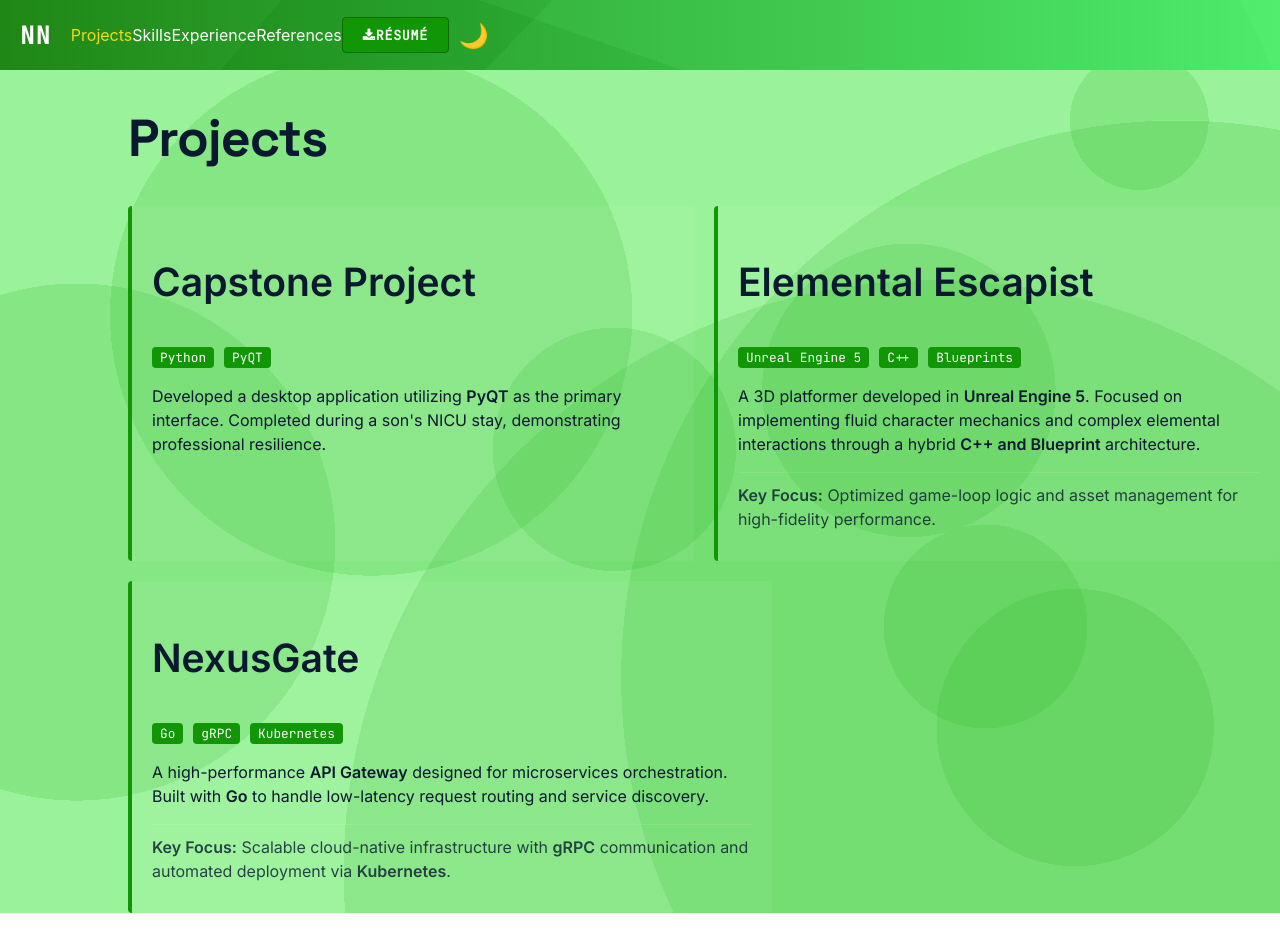
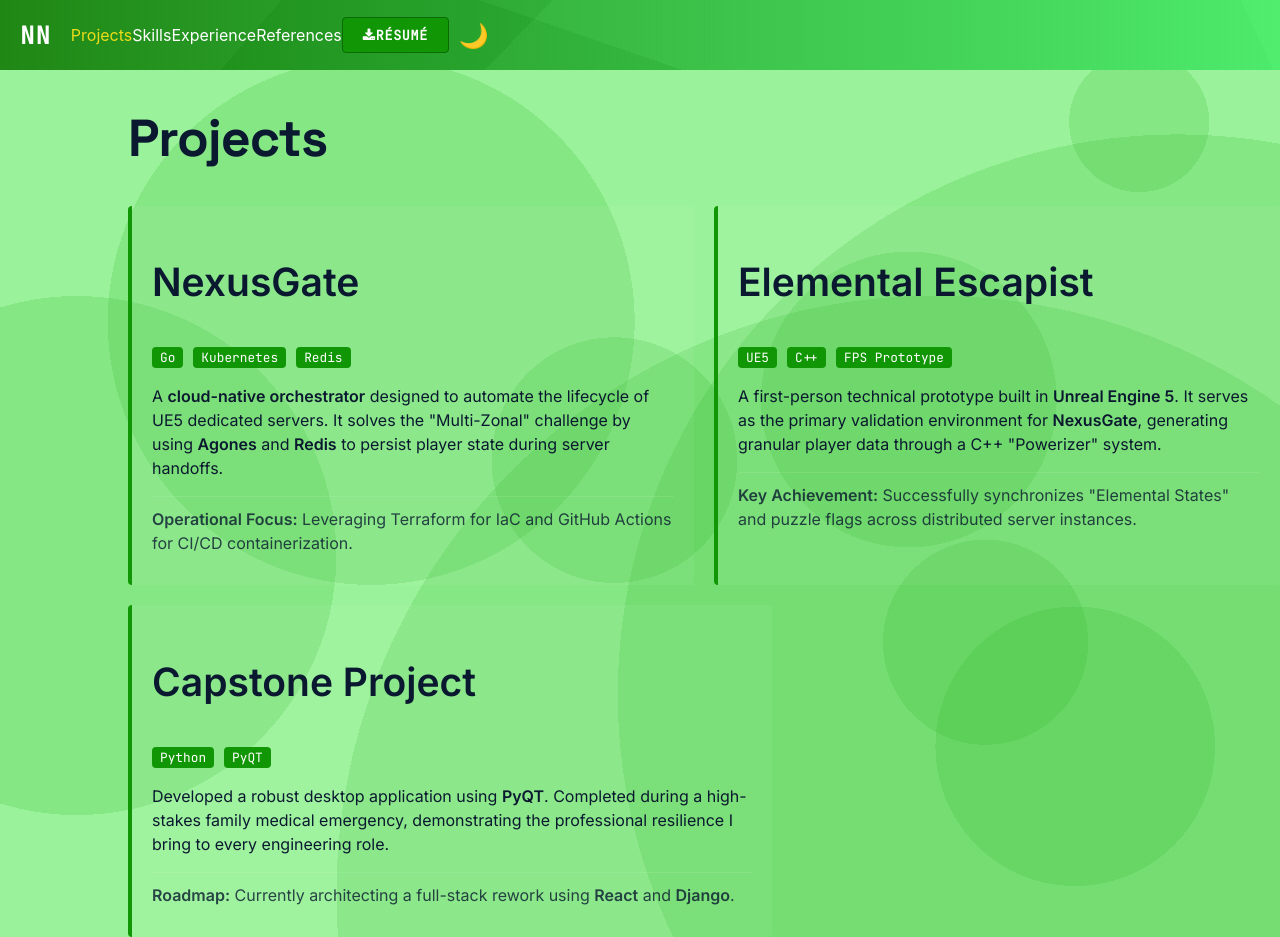
Before and after one commit to NevinsN/professional_portfolio, a React (Create React App) app in the folder professional_portfolio/: page /projects in a window 1280 px wide. Before the commit the page ends 913 px from the top, so only its background shows below. Built offline with nearby package versions, Linux system fonts and the light colour scheme.

Commit message:
projects update

```diff
--- a/professional_portfolio/src/pages/projects.js
+++ b/professional_portfolio/src/pages/projects.js
@@ -7,7 +7,49 @@ const Projects = ({ theme }) => {
                 <h1>Projects</h1>
 
                 <div className="project-container">
-                    {/* 1. Capstone Card */}
+                    {/* 1. NexusGate */}
+                    <div className="project-card">
+                        <div className="project-header">
+                            <h2>NexusGate</h2>
+                            <div className="tech-stack">
+                                <span className="tag">Go</span>
+                                <span className="tag">Kubernetes</span>
+                                <span className="tag">Redis</span>
+                            </div>
+                        </div>
+                        <div className="project-body">
+                            <p>
+                                A <strong>cloud-native orchestrator</strong> designed to automate the lifecycle of UE5 dedicated servers.
+                                It solves the "Multi-Zonal" challenge by using <strong>Agones</strong> and <strong>Redis</strong> to persist player state during server handoffs.
+                            </p>
+                            <p className="project-meta">
+                                <strong>Operational Focus:</strong> Leveraging Terraform for IaC and GitHub Actions for CI/CD containerization.
+                            </p>
+                        </div>
+                    </div>
+
+                    {/* 2. Elemental Escapist */}
+                    <div className="project-card">
+                        <div className="project-header">
+                            <h2>Elemental Escapist</h2>
+                            <div className="tech-stack">
+                                <span className="tag">UE5</span>
+                                <span className="tag">C++</span>
+                                <span className="tag">FPS Prototype</span>
+                            </div>
+                        </div>
+                        <div className="project-body">
+                            <p>
+                                A first-person technical prototype built in <strong>Unreal Engine 5</strong>.
+                                It serves as the primary validation environment for <strong>NexusGate</strong>, generating granular player data through a C++ "Powerizer" system.
+                            </p>
+                            <p className="project-meta">
+                                <strong>Key Achievement:</strong> Successfully synchronizes "Elemental States" and puzzle flags across distributed server instances.
+                            </p>
+                        </div>
+                    </div>
+
+                    {/* 3. Capstone Project */}
                     <div className="project-card">
                         <div className="project-header">
                             <h2>Capstone Project</h2>
@@ -17,54 +59,17 @@ const Projects = ({ theme }) => {
                             </div>
                         </div>
                         <div className="project-body">
-                            <p>Developed a desktop application utilizing <strong>PyQT</strong> as the primary interface. Completed during a son's NICU stay, demonstrating professional resilience.</p>
-                        </div>
-                    </div>
-
-                    {/* 2. Elemental Escapist Card */}
-                    <div className="project-card">
-                        <div className="project-header">
-                            <h2>Elemental Escapist</h2>
-                            <div className="tech-stack">
-                                <span className="tag">Unreal Engine 5</span>
-                                <span className="tag">C++</span>
-                                <span className="tag">Blueprints</span>
-                            </div>
-                        </div>
-                        <div className="project-body">
                             <p>
-                                A 3D platformer developed in <strong>Unreal Engine 5</strong>. Focused on implementing fluid character
-                                mechanics and complex elemental interactions through a hybrid <strong>C++ and Blueprint</strong> architecture.
+                                Developed a robust desktop application using <strong>PyQT</strong>. Completed during a high-stakes family medical emergency,
+                                demonstrating the professional resilience I bring to every engineering role.
                             </p>
                             <p className="project-meta">
-                                <strong>Key Focus:</strong> Optimized game-loop logic and asset management for high-fidelity performance.
+                                <strong>Roadmap:</strong> Currently architecting a full-stack rework using <strong>React</strong> and <strong>Django</strong>.
                             </p>
                         </div>
                     </div>
-
-                    {/* 3. NexusGate Card */}
-                    <div className="project-card">
-                        <div className="project-header">
-                            <h2>NexusGate</h2>
-                            <div className="tech-stack">
-                                <span className="tag">Go</span>
-                                <span className="tag">gRPC</span>
-                                <span className="tag">Kubernetes</span>
-                            </div>
-                        </div>
-                        <div className="project-body">
-                            <p>
-                                A high-performance <strong>API Gateway</strong> designed for microservices orchestration. Built
-                                with <strong>Go</strong> to handle low-latency request routing and service discovery.
-                            </p>
-                            <p className="project-meta">
-                                <strong>Key Focus:</strong> Scalable cloud-native infrastructure with <strong>gRPC</strong> communication
-                                and automated deployment via <strong>Kubernetes</strong>.
-                            </p>
-                        </div>
-                    </div>
-                </div> {/* End project-container */}
-            </div> {/* End App-header_titleSubpage */}
+                </div>
+            </div>
         </header>
     );
 };
```
